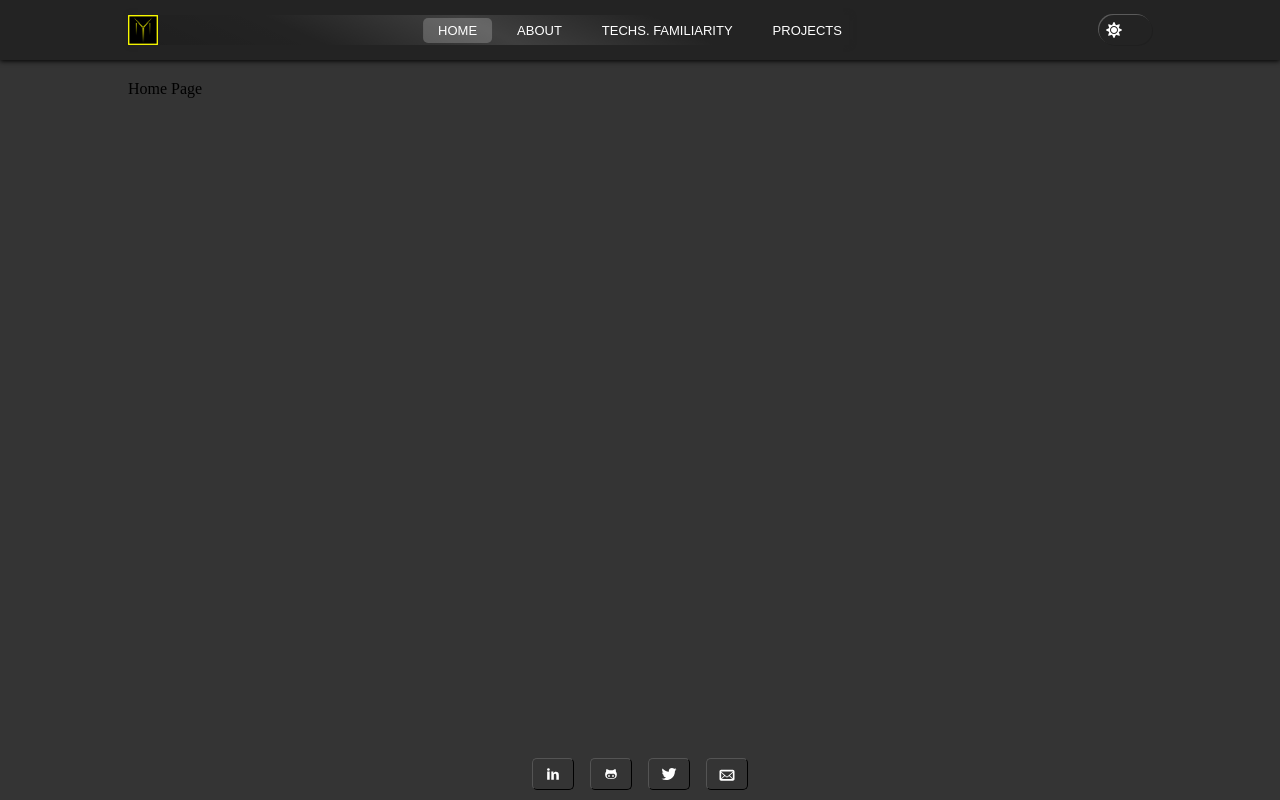
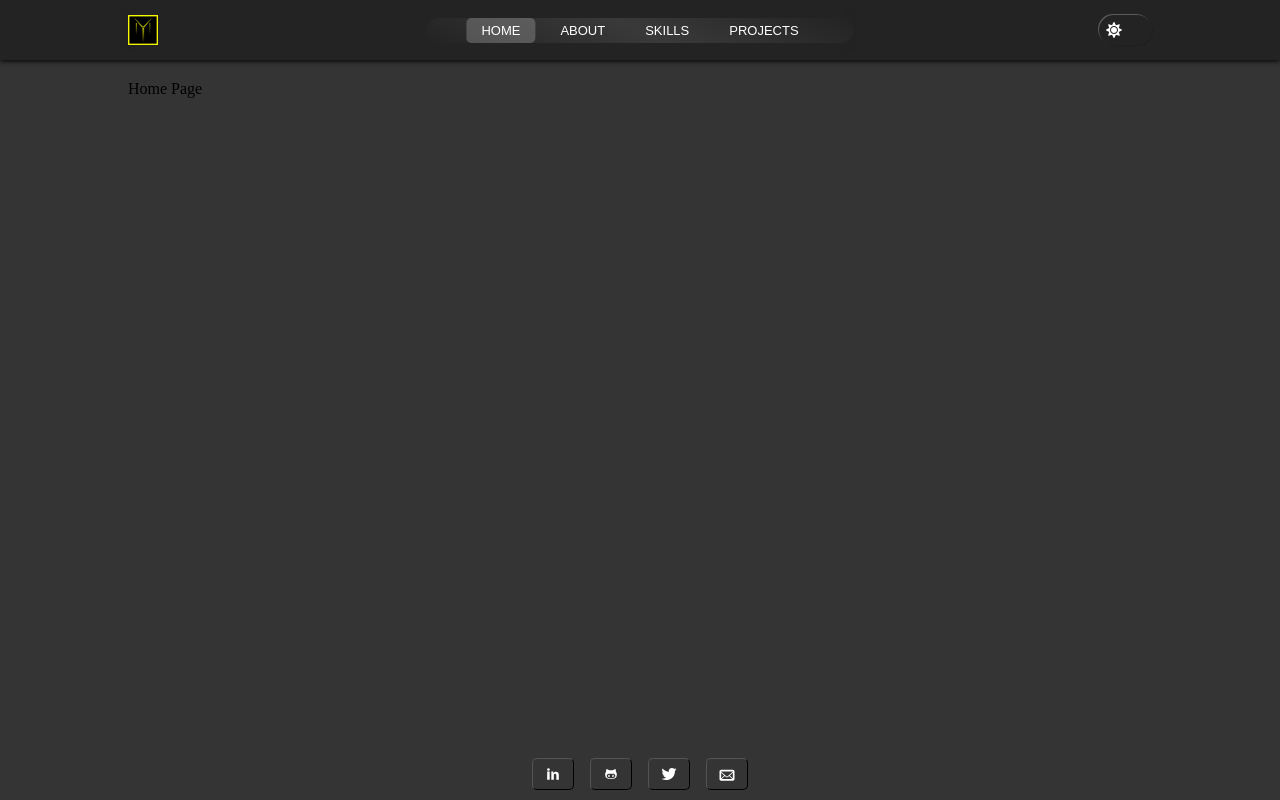
Before and after one commit to Yellow-May/portfolio-2021, a React (Create React App) app: page / in a window 1280 px wide. Built offline with nearby package versions, Linux system fonts and the light colour scheme.

Commit message:
NavBar Styled Component Desktop Styles Updated

```diff
--- a/src/components/Header/index.tsx
+++ b/src/components/Header/index.tsx
@@ -38,10 +38,10 @@ const Header = () => {
 						</Button>
 						<Button
 							variant='link'
-							title='techs'
-							active={active === "techs"}
-							onClick={() => setactivestate("techs")}>
-							Techs. Familiarity
+							title='skills'
+							active={active === "skills"}
+							onClick={() => setactivestate("skills")}>
+							Skills
 						</Button>
 						<Button
 							variant='link'
--- a/src/styles/components/NavBar.ts
+++ b/src/styles/components/NavBar.ts
@@ -12,6 +12,9 @@ export const NavLinks = styled.nav(_props => ({
 		transform: "translateX(-50%)",
 		flexDirection: "row",
 		gap: 10,
+		padding: "0 40px",
+		borderRadius: 30,
+		background: "linear-gradient(25deg, transparent, rgba(255, 255, 255, 0.1), transparent)",
 	},
 }));
 
@@ -58,7 +61,7 @@ export default styled.div<StyledNavBarProps>(props => ({
 		position: "static",
 		zIndex: 0,
 		paddingTop: 0,
-		backgroundColor: "transparent",
+		background: "transparent",
 		flexDirection: "row",
 
 		img: {
```
